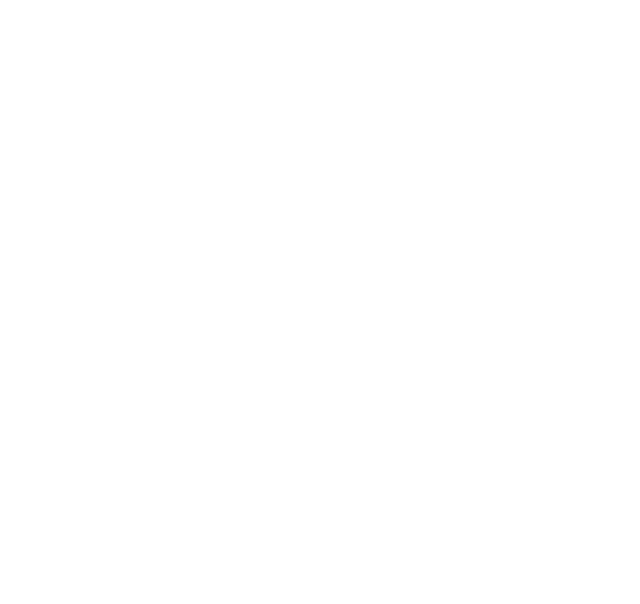
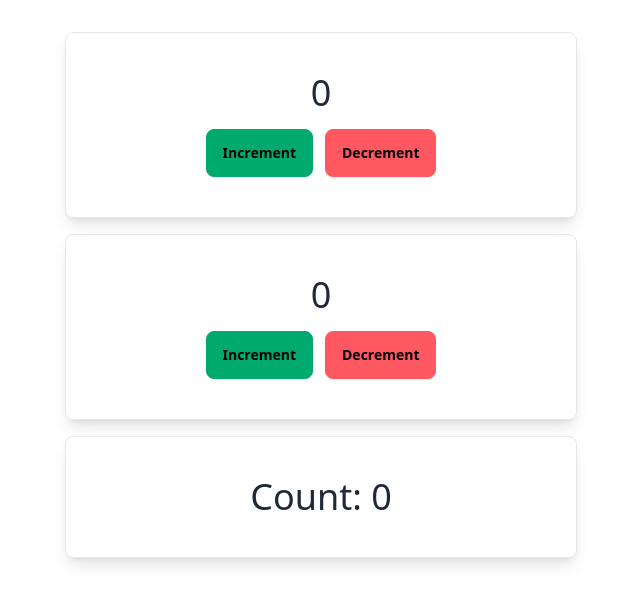
Before and after one commit to NoorTushar/redux-lws, a React (Vite) app in the folder redux-lws/: page / in a window 1280 px wide. Shown: the top 604 px of the page, without its empty margins (319-959 px from the left). Built offline with nearby package versions, Linux system fonts and the light colour scheme.

Commit message:
counter setup and design done

```diff
--- a/redux-lws/src/App.jsx
+++ b/redux-lws/src/App.jsx
@@ -1,7 +1,23 @@
+import { useState } from "react";
 import "./App.css";
+import DisplayCounter from "./CounterLesson/DisplayCounter";
+import Counter from "./CounterLesson/Counter";
 
+const countData = [
+   { id: 1, count: 0 },
+   { id: 2, count: 0 },
+];
 function App() {
-   return <></>;
+   const [count, setCount] = useState([...countData]);
+   console.log("countData: ", countData);
+   console.log("count: ", count);
+   return (
+      <>
+         <Counter />
+         <Counter />
+         <DisplayCounter />
+      </>
+   );
 }
 
 export default App;
--- /dev/null
+++ b/redux-lws/src/CounterLesson/Counter.jsx
@@ -0,0 +1,35 @@
+import { useState } from "react";
+
+const Counter = () => {
+   const [count, setCount] = useState(0);
+
+   const handleCount = (operation) => {
+      if (operation === "add") {
+         setCount((value) => value + 1);
+      } else if (operation === "subtract") {
+         setCount((value) => value - 1);
+      }
+   };
+
+   return (
+      <div className="shadow-lg rounded-lg border max-w-lg mx-auto p-10 mb-4">
+         <h3 className="text-4xl mb-4">{count}</h3>
+         <div className="space-x-3">
+            <button
+               onClick={() => handleCount("add")}
+               className="btn btn-success"
+            >
+               Increment
+            </button>
+            <button
+               onClick={() => handleCount("subtract")}
+               className="btn btn-error"
+            >
+               Decrement
+            </button>
+         </div>
+      </div>
+   );
+};
+
+export default Counter;
--- /dev/null
+++ b/redux-lws/src/CounterLesson/DisplayCounter.jsx
@@ -0,0 +1,14 @@
+import PropTypes from "prop-types";
+const DisplayCounter = ({ count = 0 }) => {
+   return (
+      <div className="shadow-lg rounded-lg border max-w-lg mx-auto p-10">
+         <h3 className="text-4xl font-medium">Count: {count}</h3>
+      </div>
+   );
+};
+
+export default DisplayCounter;
+
+DisplayCounter.propTypes = {
+   count: PropTypes.number.isRequired,
+};
```
